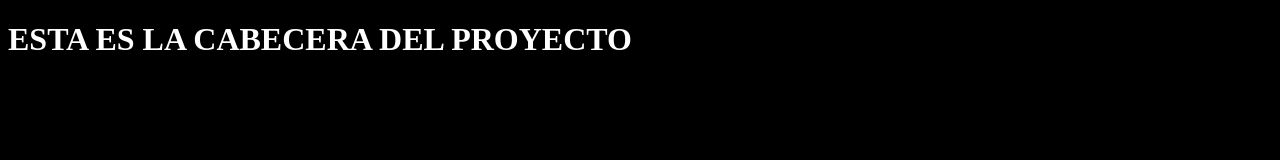
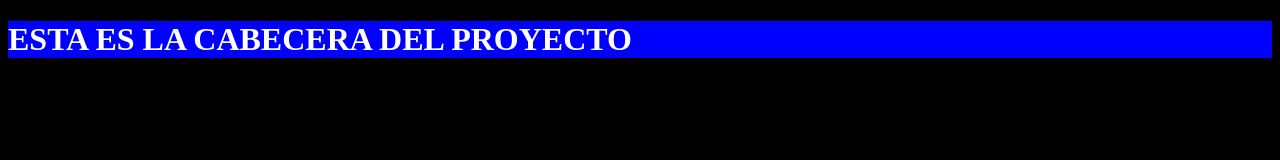
Before and after one commit to EnriqueElpro/web, a plain HTML site: page index.html in a window 1280 px wide. Drawn offline with nearby package versions, Linux system fonts and the light colour scheme.

Commit message:
Update style.css

```diff
--- a/style.css
+++ b/style.css
@@ -3,6 +3,10 @@
 body{
   background-color: rgb(0, 0, 0);
 }
+header{
+  background-color: blue;
+}
 h1{
   color: white;
+
 };
```
